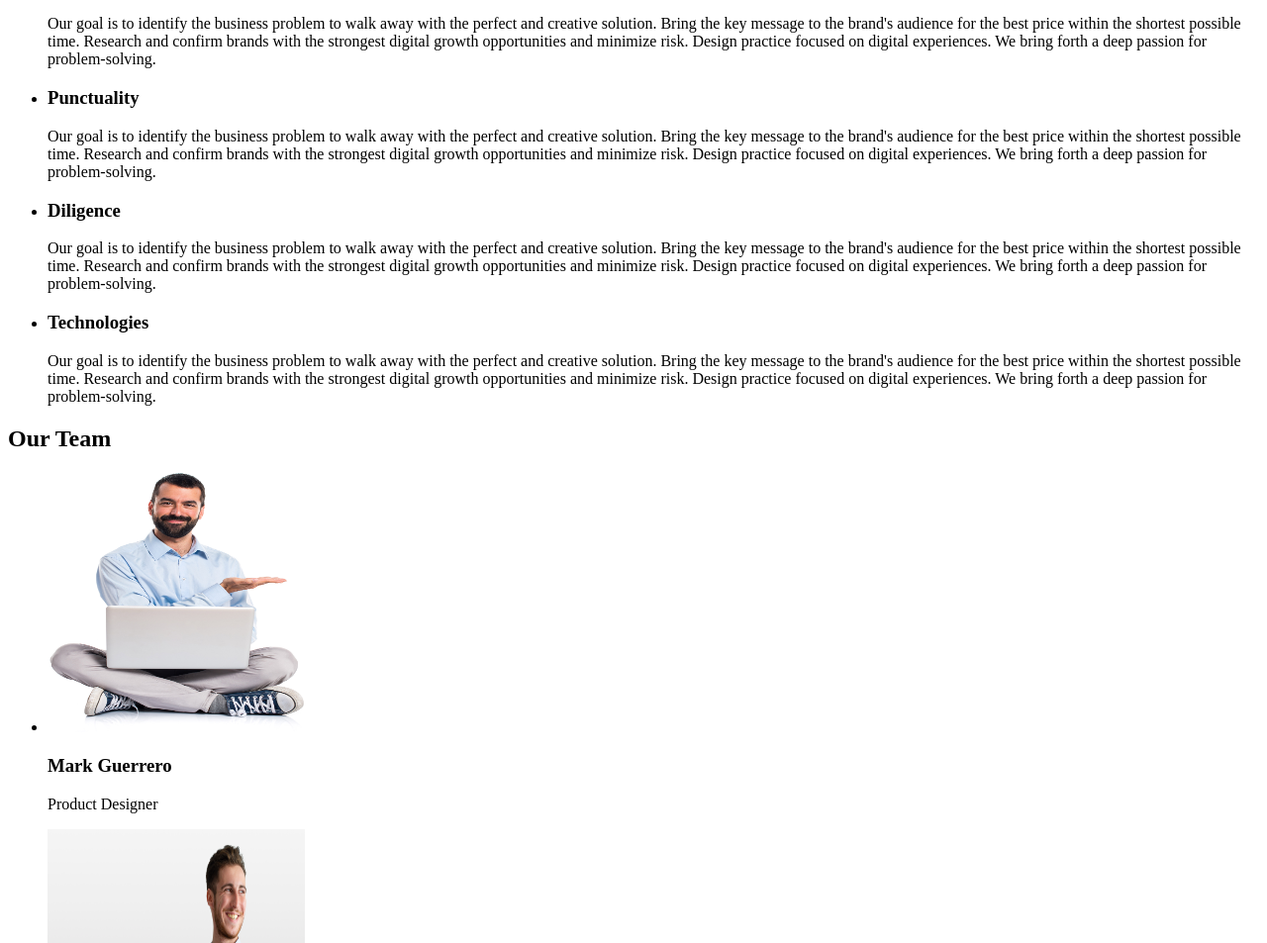
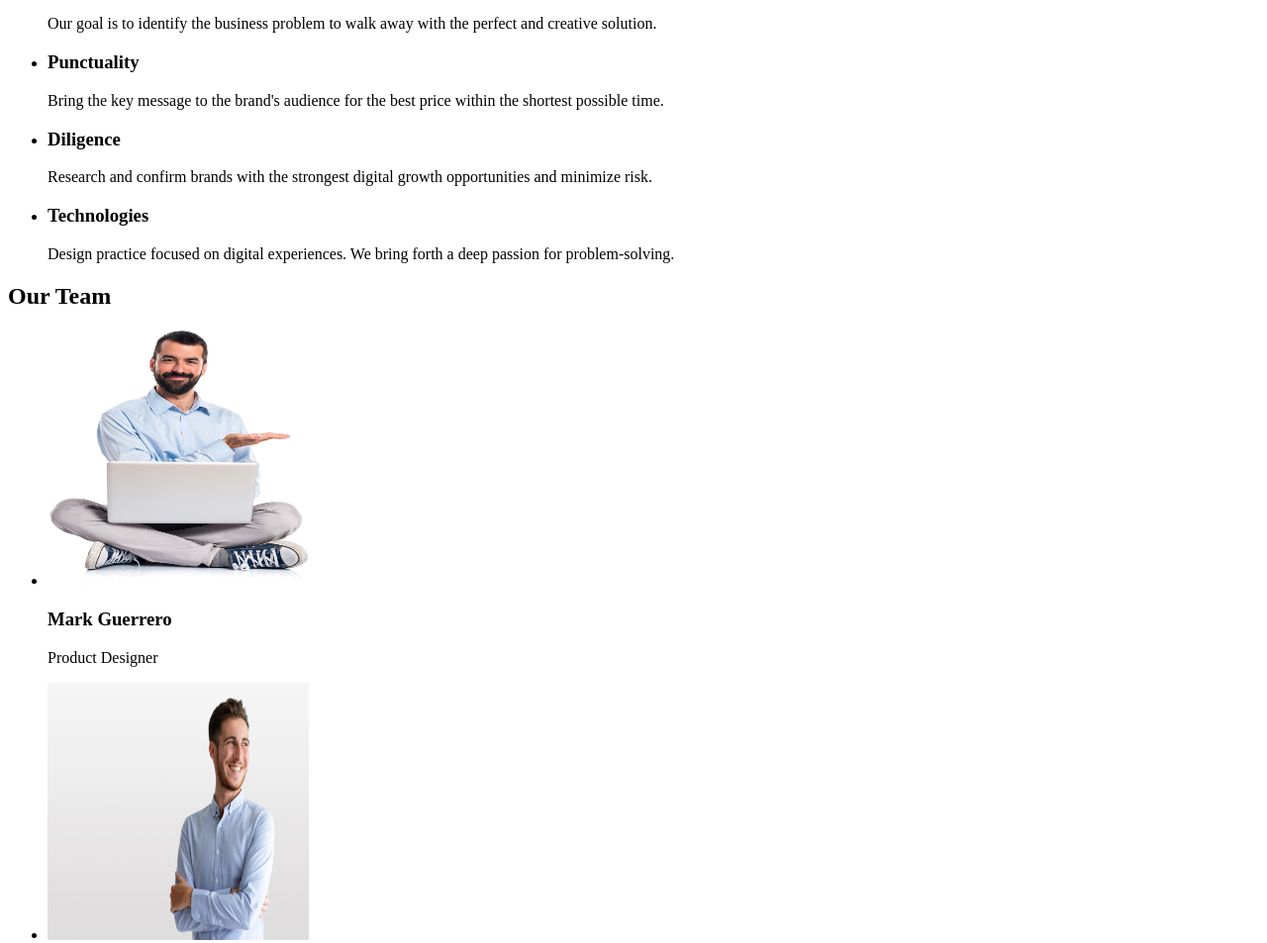
Before and after one commit to babijchik-oleg/goit-markup-hw-01, a plain HTML site: page index.html in a window 1280 px wide. Shown: the part 328-1281 px from the top of the page at 99% size. Drawn offline with Linux system fonts and the light colour scheme.

Commit message:
fourth commit

```diff
--- a/index.html
+++ b/index.html
@@ -8,9 +8,9 @@
 <body>
     <header>
         <nav>
-            <a href="/index.html">WebStudio</a>
+            <a href="./index.html">WebStudio</a>
                 <ul>
-                    <li><a href="/index.html">Studio</a></li>
+                    <li><a href="./index.html">Studio</a></li>
                     <li><a href="">Portfolio</a></li>
                     <li><a href="">Contacts</a></li>
                 </ul>
@@ -35,34 +35,22 @@
             <li>
                 <h3>Strategy</h3>
                 <p>Our goal is to identify the business
-problem to walk away with the perfect and creative solution.
-Bring the key message to the brand's audience for the best price within the shortest possible time.
-Research and confirm brands with the strongest digital growth opportunities and minimize risk.
-Design practice focused on digital experiences. We bring forth a deep passion for problem-solving.</p>
+problem to walk away with the perfect and creative solution. </p>
             </li>
             <li>
                 <h3>Punctuality</h3>
-                <p>Our goal is to identify the business
-problem to walk away with the perfect and creative solution.
-Bring the key message to the brand's audience for the best price within the shortest possible time.
-Research and confirm brands with the strongest digital growth opportunities and minimize risk.
-Design practice focused on digital experiences. We bring forth a deep passion for problem-solving.</p>
+                <p>Bring the key message to the brand's audience for the best
+                    price within the shortest possible time.</p>
             </li>
             <li>
                 <h3>Diligence</h3>
-                <p>Our goal is to identify the business
-problem to walk away with the perfect and creative solution.
-Bring the key message to the brand's audience for the best price within the shortest possible time.
-Research and confirm brands with the strongest digital growth opportunities and minimize risk.
-Design practice focused on digital experiences. We bring forth a deep passion for problem-solving.</p>
+                <p>Research and confirm brands with the strongest digital
+                    growth opportunities and minimize risk.</p>
             </li>
             <li>
                 <h3>Technologies</h3>
-                <p>Our goal is to identify the business
-problem to walk away with the perfect and creative solution.
-Bring the key message to the brand's audience for the best price within the shortest possible time.
-Research and confirm brands with the strongest digital growth opportunities and minimize risk.
-Design practice focused on digital experiences. We bring forth a deep passion for problem-solving.</p>
+                <p>Design practice focused on digital experiences.
+                    We bring forth a deep passion for problem-solving.</p>
             </li>
         </ul>
     </section>
@@ -71,34 +59,34 @@ Design practice focused on digital experiences. We bring forth a deep passion fo
         <h2>Our Team</h2>
         <ul>
             <li>
-                <img src="./images/Mark.jpg"
+                <img src="./images/Mark-min.jpg"
                     alt="A man with a thick beard smiling with his mouth closed"
-                    width="260"
-                    height="264">
+                    width="264"
+                    height="260">
                 <h3>Mark Guerrero</h3>
                     <p>Product Designer</p>
             </li>
             <li>
-                <img src="./images/Tom.jpg"
+                <img src="./images/Tom-min.jpg"
                      alt="A man smiling and looking to the left"
-                     width="260"
-                     height="264">
+                     width="264"
+                     height="260">
                 <h3>Tom Ford</h3>
                     <p>Frontend Developer</p>
             </li>
             <li>
-                <img src="./images/Kamila.jpg"
+                <img src="./images/Kamila-min.jpg"
                         alt="A brunette woman with long hair"
-                        width="260"
-                        height="264">
+                        width="264"
+                        height="260">
                 <h3>Camila Garcia</h3>
                     <p>Marketing</p>
             </li>
             <li>
-                <img src="./images/Daniel.jpg"
+                <img src="./images/Daniel-min.jpg"
                      alt="A man with light stubble smiling with his mouth open"
-                     width="260"
-                     height="264">
+                     width="264"
+                     height="260">
                 <h3>Daniel Wilson</h3>
                     <p>UI Designer</p>
             </li>
@@ -107,7 +95,7 @@ Design practice focused on digital experiences. We bring forth a deep passion fo
     </main>
     <footer>
         <nav>
-            <a href="/index.html">WebStudio</a>
+            <a href="./index.html">WebStudio</a>
         </nav>
 
             <p>Increase the flow of customers and sales for your business
```
Also changed, not shown: images/Daniel-min.jpg (added), images/Kamila-min.jpg (added), images/Mark-min.jpg (added), images/Tom-min.jpg (added), 2 other files.
